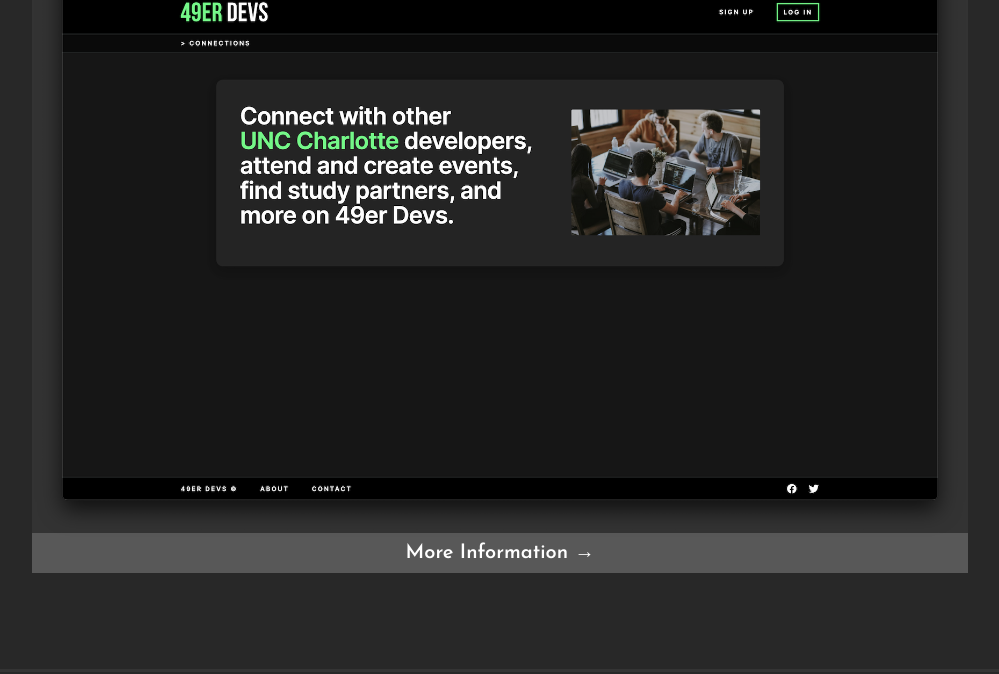
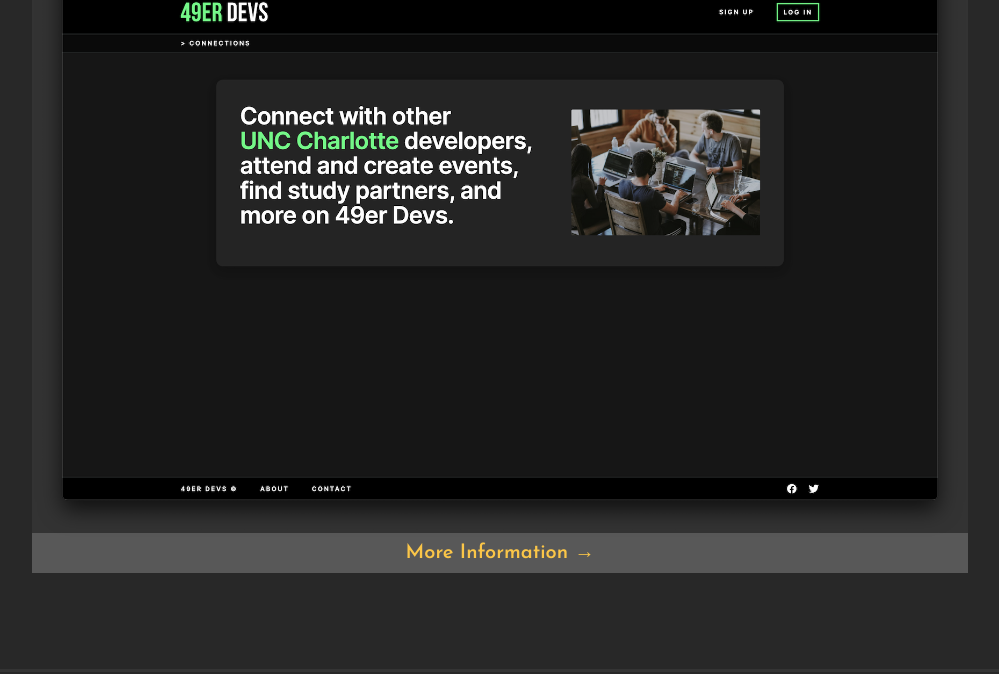
Before and after one commit to estines1/estines1.github.io, a plain HTML site: page index.html in a window 1280 px wide. Shown: the part 2834-3508 px from the top of the page, without its empty margins (195-1194 px from the left). Drawn offline with Linux system fonts and the light colour scheme.

Commit message:
Update style.css

```diff
--- a/style.css
+++ b/style.css
@@ -196,7 +196,7 @@
   color:#3e3e3e;
 }
 
-/* SKILL SECTION */
+/* || SKILL SECTION */
 
 .skillHeading {
   color: #eee;
@@ -294,7 +294,7 @@
   background-color: #EE8A17;
 }
 
-/* Project Section */
+/* || Project Section */
 
 .projectHeading {
   color: #eee;
@@ -333,7 +333,7 @@
   display: block;
   width: 100%;
   background-color: #585858;
-  color: #fff;
+  color: #FBC648;
   font-size: 2rem;
   text-align: center;
   transition: background-color 0.3s;
@@ -345,9 +345,7 @@
   color:#3e3e3e;
 }
 
-
-
-/* Footer Section */
+/* || Footer Section */
 
 footer {
   margin-top: 9.6rem;
```
